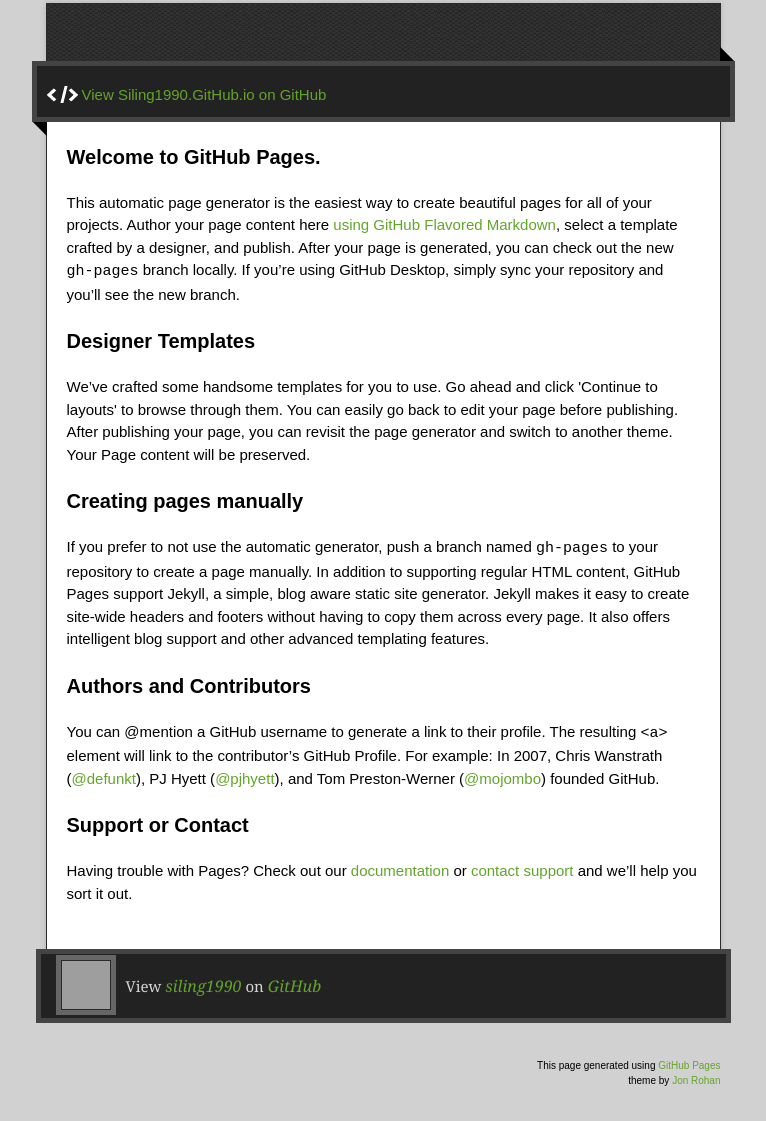
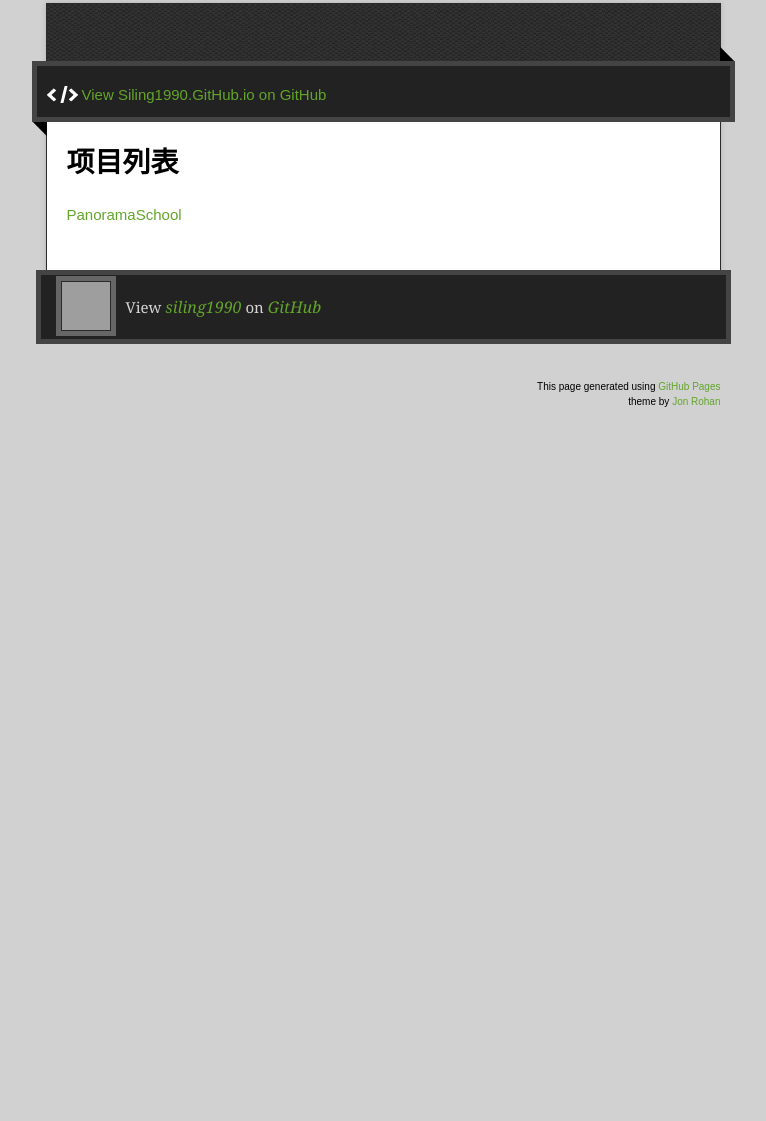
Before and after one commit to siling1990/siling1990.github.io, a plain HTML site: page index.html in a window 1280 px wide. Shown: the part 127-1248 px from the top of the page, without its empty margins (257-1023 px from the left). After the commit the page ends 800 px from the top, so only its background shows below. Drawn offline with nearby package versions, Linux system fonts and the light colour scheme; grey boxes are pictures that could not be loaded.

Commit message:
Replace master branch with page content via GitHub

```diff
--- a/index.html
+++ b/index.html
@@ -34,30 +34,10 @@
         <span class="blc"></span><span class="trc"></span>
         </div>
         <article class="markdown-body">
-          <h3>
-<a id="welcome-to-github-pages" class="anchor" href="#welcome-to-github-pages" aria-hidden="true"><span aria-hidden="true" class="octicon octicon-link"></span></a>Welcome to GitHub Pages.</h3>
+          <h1>
+<a id="项目列表" class="anchor" href="#%E9%A1%B9%E7%9B%AE%E5%88%97%E8%A1%A8" aria-hidden="true"><span aria-hidden="true" class="octicon octicon-link"></span></a>项目列表</h1>
 
-<p>This automatic page generator is the easiest way to create beautiful pages for all of your projects. Author your page content here <a href="https://guides.github.com/features/mastering-markdown/">using GitHub Flavored Markdown</a>, select a template crafted by a designer, and publish. After your page is generated, you can check out the new <code>gh-pages</code> branch locally. If you’re using GitHub Desktop, simply sync your repository and you’ll see the new branch.</p>
-
-<h3>
-<a id="designer-templates" class="anchor" href="#designer-templates" aria-hidden="true"><span aria-hidden="true" class="octicon octicon-link"></span></a>Designer Templates</h3>
-
-<p>We’ve crafted some handsome templates for you to use. Go ahead and click 'Continue to layouts' to browse through them. You can easily go back to edit your page before publishing. After publishing your page, you can revisit the page generator and switch to another theme. Your Page content will be preserved.</p>
-
-<h3>
-<a id="creating-pages-manually" class="anchor" href="#creating-pages-manually" aria-hidden="true"><span aria-hidden="true" class="octicon octicon-link"></span></a>Creating pages manually</h3>
-
-<p>If you prefer to not use the automatic generator, push a branch named <code>gh-pages</code> to your repository to create a page manually. In addition to supporting regular HTML content, GitHub Pages support Jekyll, a simple, blog aware static site generator. Jekyll makes it easy to create site-wide headers and footers without having to copy them across every page. It also offers intelligent blog support and other advanced templating features.</p>
-
-<h3>
-<a id="authors-and-contributors" class="anchor" href="#authors-and-contributors" aria-hidden="true"><span aria-hidden="true" class="octicon octicon-link"></span></a>Authors and Contributors</h3>
-
-<p>You can @mention a GitHub username to generate a link to their profile. The resulting <code>&lt;a&gt;</code> element will link to the contributor’s GitHub Profile. For example: In 2007, Chris Wanstrath (<a href="https://github.com/defunkt" class="user-mention">@defunkt</a>), PJ Hyett (<a href="https://github.com/pjhyett" class="user-mention">@pjhyett</a>), and Tom Preston-Werner (<a href="https://github.com/mojombo" class="user-mention">@mojombo</a>) founded GitHub.</p>
-
-<h3>
-<a id="support-or-contact" class="anchor" href="#support-or-contact" aria-hidden="true"><span aria-hidden="true" class="octicon octicon-link"></span></a>Support or Contact</h3>
-
-<p>Having trouble with Pages? Check out our <a href="https://help.github.com/pages">documentation</a> or <a href="https://github.com/contact">contact support</a> and we’ll help you sort it out.</p>
+<p><a href="https://siling1990.github.io/PanoramaSchool/">PanoramaSchool</a></p>
         </article>
       </div>
     </div>
```
Also changed, not shown: params.json (+1 -1 lines).
